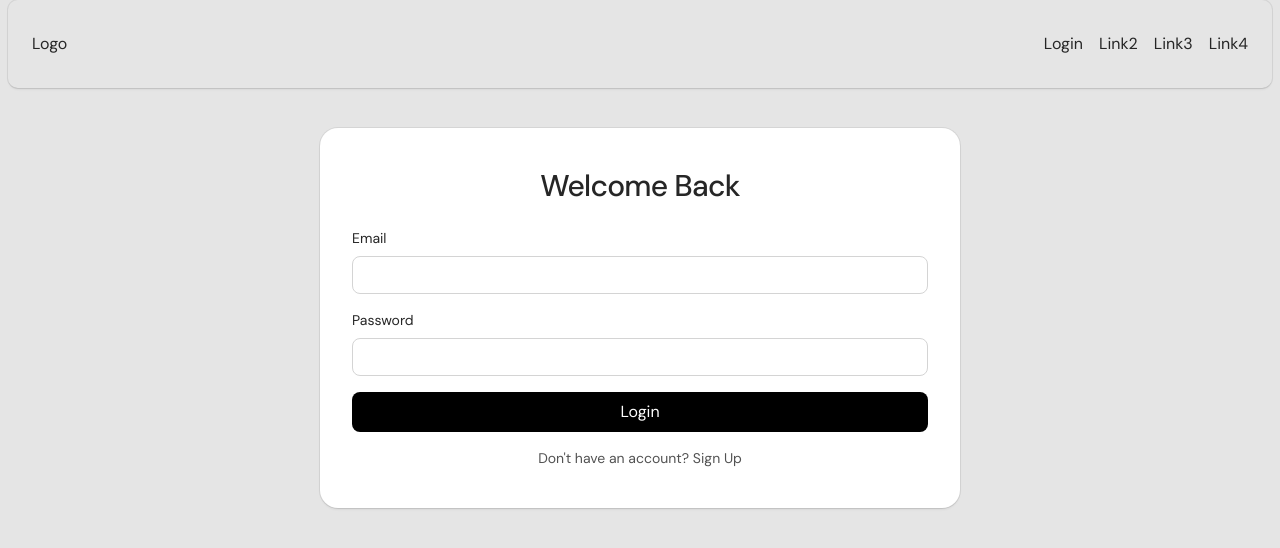
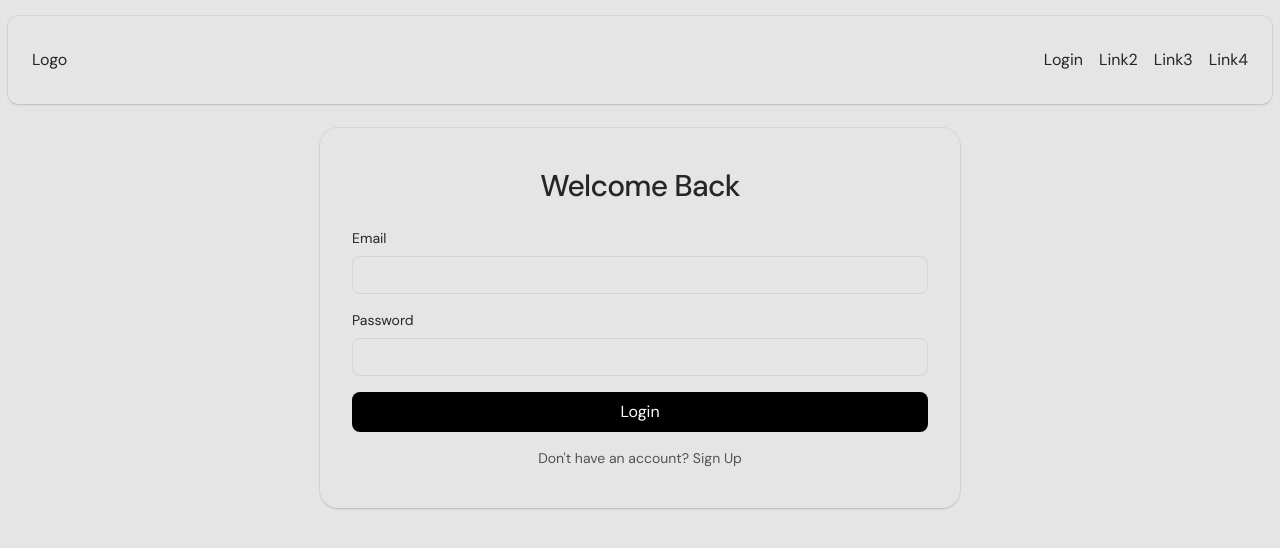
Before and after one commit to kirtan-thakkar/breach-testt, a Next.js app in the folder frontend/: page /login in a window 1280 px wide. Shown: the top 548 px of the page. Built offline with nearby package versions, Linux system fonts and the light colour scheme.

Commit message:
Add motion ->login page

```diff
--- a/frontend/app/login/page.jsx
+++ b/frontend/app/login/page.jsx
@@ -1,6 +1,7 @@
 "use client";
 import { useState } from "react";
 import { useRouter } from "next/navigation";
+import { motion } from "motion/react";
 import Navbar from "@/components/Navbar";
 
 const Login = () => {
@@ -71,17 +72,78 @@ const Login = () => {
   };
   return (
     <section>
-      <Navbar />
-      <form
+      <section className="sticky z-100 top-4 backdrop-blur-md ">
+        <Navbar />
+      </section>
+      <motion.form
         className="max-w-2xl mx-auto py-10 px-4 w-full"
         onSubmit={handleSubmit}
+        initial={{
+          opacity: 0,
+          y: 24,
+          filter: "blur(12px)",
+        }}
+        animate={{
+          opacity: 1,
+          y: 0,
+          filter: "blur(0px)",
+        }}
+        transition={{
+          duration: 0.4,
+          ease: "easeOut",
+        }}
       >
-        <div className="py-10 bg-white shadow-aceternity rounded-2xl flex flex-col gap-6">
-          <h1 className="text-primary text-2xl md:text-3xl font-medium tracking-tight text-center">
+        <motion.div
+          className="py-10  shadow-aceternity rounded-2xl flex flex-col gap-6"
+          initial={{
+            opacity: 0,
+            y: 16,
+            filter: "blur(8px)",
+          }}
+          animate={{
+            opacity: 1,
+            y: 0,
+            filter: "blur(0px)",
+          }}
+          transition={{
+            duration: 0.3,
+            delay: 0.15,
+            ease: "easeInOut",
+          }}
+        >
+          <motion.h1
+            initial={{
+              opacity: 0,
+              filter: "blur(8px)",
+            }}
+            animate={{
+              opacity: 1,
+              filter: "blur(0px)",
+            }}
+            transition={{
+              duration: 0.3,
+              delay: 0.25,
+            }}
+            className="text-primary text-2xl md:text-3xl font-medium tracking-tight text-center"
+          >
             {isLogin ? "Welcome Back" : "Create your Account"}
-          </h1>
+          </motion.h1>
 
-          <div className="max-w-xl w-full mx-auto flex flex-col gap-4">
+          <motion.div
+            className="max-w-xl w-full mx-auto flex flex-col gap-4"
+            initial={{
+              opacity: 0,
+              y: 12,
+            }}
+            animate={{
+              opacity: 1,
+              y: 0,
+            }}
+            transition={{
+              duration: 0.3,
+              delay: 0.3,
+            }}
+          >
             {error && (
               <div className="p-3 bg-red-100 text-red-600 rounded-md text-sm border border-red-200">
                 {error}
@@ -151,9 +213,9 @@ const Login = () => {
                 ? "Don't have an account? Sign Up"
                 : "Already have an account? Login"}
             </button>
-          </div>
-        </div>
-      </form>
+          </motion.div>
+        </motion.div>
+      </motion.form>
     </section>
   );
 };
```
